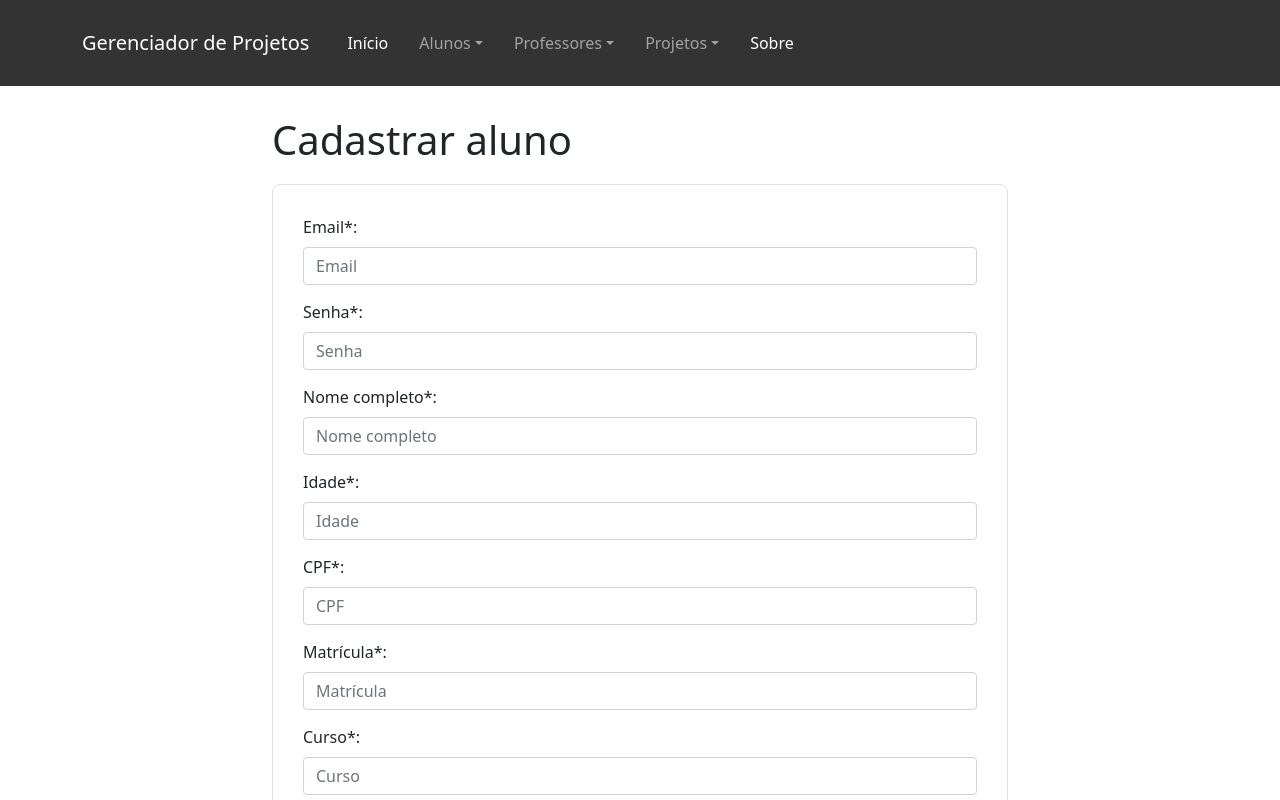
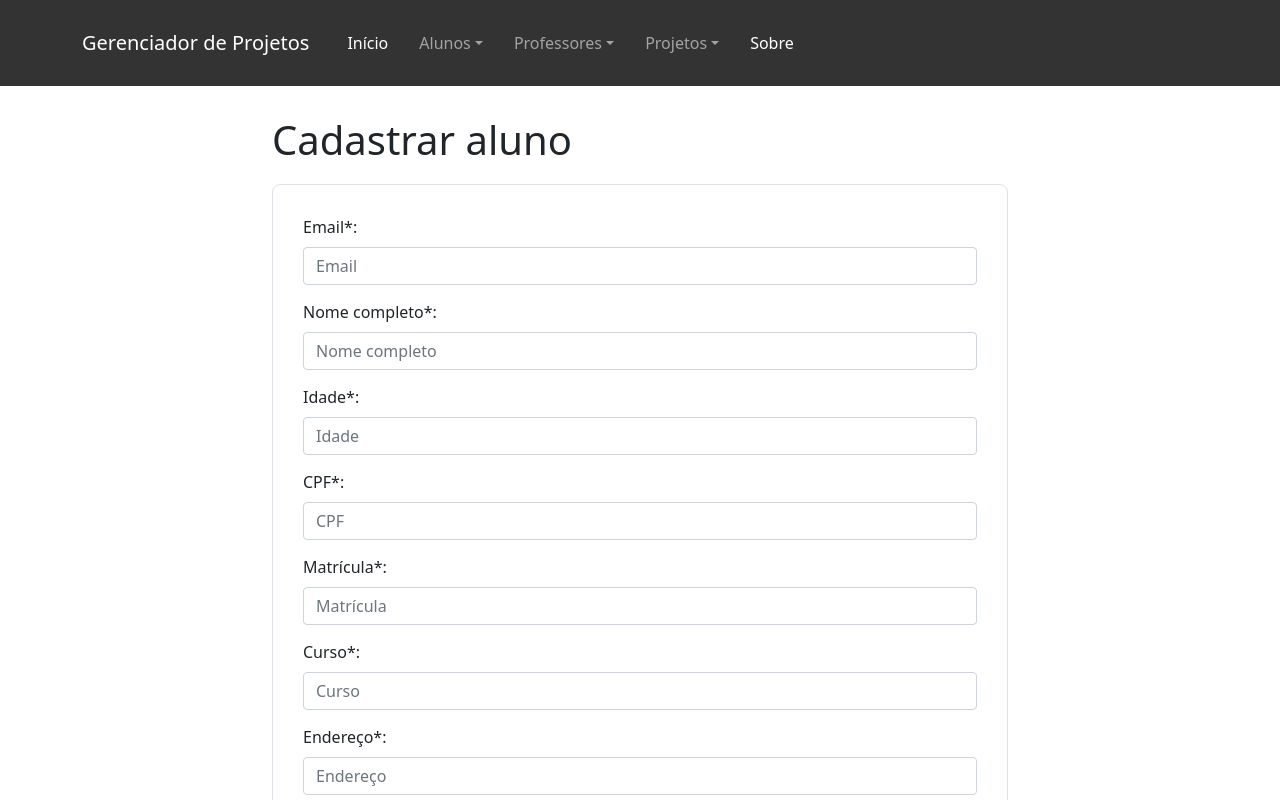
Before and after one commit to ghustavosm/tdig-projeto-final, a React (Create React App) app: page /cadastrar/aluno in a window 1280 px wide. Shown: the top 800 px of the page. Built offline with nearby package versions, Linux system fonts and the light colour scheme.

Commit message:
Ajustes finais

```diff
--- a/src/pages/Aluno/CadastrarAluno.js
+++ b/src/pages/Aluno/CadastrarAluno.js
@@ -10,7 +10,7 @@ import FormularioAluno from '../../pages/Aluno/FormularioAluno';
 const Cadastrar = () => {
 
   const [sucesso, setSucesso] = useState(false);
-  const valoresIniciais = { email: '', senha: '', tipo: 'aluno', nome: '', idade: '', cpf: '', matricula: '', curso: '', endereco: '', numero: '', complemento: '', bairro: '', cidade: '', estado: '', cep: ''};
+  const valoresIniciais = { email: '', tipo: 'aluno', nome: '', idade: '', cpf: '', matricula: '', curso: '', endereco: '', numero: '', complemento: '', bairro: '', cidade: '', estado: '', cep: ''};
 
   const onSubmitError = (field, error, actions) => {
     console.info(error);
--- a/src/pages/Aluno/EditarAluno.js
+++ b/src/pages/Aluno/EditarAluno.js
@@ -13,7 +13,7 @@ const Editar = () => {
 
   const [sucesso, setSucesso] = useState(false);
   const [carregado, setCarregado] = useState(false);
-  const [valoresIniciais, setValoresIniciais] = useState({ email: '', senha: '', tipo: 'aluno', nome: '', idade: '', cpf: '', matricula: '', curso: '', endereco: '', numero: '', complemento: '', bairro: '', cidade: '', estado: '', cep: ''});
+  const [valoresIniciais, setValoresIniciais] = useState({ email: '', tipo: 'aluno', nome: '', idade: '', cpf: '', matricula: '', curso: '', endereco: '', numero: '', complemento: '', bairro: '', cidade: '', estado: '', cep: ''});
   const { id } = useRouteMatch().params;
 
   useEffect(() => {
@@ -21,7 +21,7 @@ const Editar = () => {
     snapshot = firebaseDB.firestore().collection('usuarios').doc(id).onSnapshot((doc) => {
         let usuario = doc.data();
         usuario.id = doc.id;
-        setValoresIniciais({ email: usuario.email, senha: usuario.senha, tipo: usuario.tipo, nome: usuario.nome, idade: usuario.idade, cpf: usuario.cpf, matricula: usuario.matricula, curso: usuario.curso, endereco: usuario.endereco, numero: usuario.numero, complemento: usuario.complemento, bairro: usuario.bairro, cidade: usuario.cidade, estado: usuario.estado, cep: usuario.cep});
+        setValoresIniciais({ email: usuario.email, tipo: usuario.tipo, nome: usuario.nome, idade: usuario.idade, cpf: usuario.cpf, matricula: usuario.matricula, curso: usuario.curso, endereco: usuario.endereco, numero: usuario.numero, complemento: usuario.complemento, bairro: usuario.bairro, cidade: usuario.cidade, estado: usuario.estado, cep: usuario.cep});
         setCarregado(true);
     });
     return () => {
--- a/src/pages/Aluno/FormularioAluno.js
+++ b/src/pages/Aluno/FormularioAluno.js
@@ -9,7 +9,6 @@ const FormularioAluno = ({component: Component, ...rest}) => {
      */
     const schema = Yup.object().shape({
       email: Yup.string().email().required(),
-      senha: Yup.string().required(),
       nome: Yup.string().required(),
       idade: Yup.number().transform(value => isNaN(value) ? 0 : value).required().integer().min(17, 'Você deve ter mais que 16 anos'),
       cpf: Yup.string().required().matches(/^\d{3}\.\d{3}\.\d{3}\-\d{2}$/, 'O CPF deve estar no formato 000.000.000-00'),
@@ -47,12 +46,6 @@ const FormularioAluno = ({component: Component, ...rest}) => {
                     <label htmlFor="email">Email*:</label>
                     <Field type="email" className={"form-control" + (touched.email && errors.email ? " field-error" : "")} id="email" name="email" placeholder="Email" onBlur={handleBlur} onChange={handleChange} />
                     <ErrorMessage name="email" className={"alert alert-warning" + (touched.email && errors.email ? " show" : " hide")} role="alert" component="div"/>
-                  </div>
-
-                  <div className="form-group">
-                    <label htmlFor="senha">Senha*:</label>
-                    <Field type="password" className={"form-control" + (touched.senha && errors.senha ? " field-error" : "")} id="senha" name="senha" placeholder="Senha" onBlur={handleBlur} onChange={handleChange} />
-                    <ErrorMessage name="senha" className={"alert alert-warning" + (touched.senha && errors.senha ? " show" : " hide")} role="alert" component="div"/>
                   </div>
 
                   <div className="form-group">
--- a/src/pages/Aluno/VerAluno.js
+++ b/src/pages/Aluno/VerAluno.js
@@ -12,7 +12,7 @@ const VerAluno = () => {
     var [membros, setMembros] = useState([]);
     var [projetos, setProjetos] = useState([]);
     const [sucesso, setSucesso] = useState(false);
-    const [valoresIniciais, setValoresIniciais] = useState({ email: '', senha: '', tipo: 'aluno', nome: '', idade: '', cpf: '', matricula: '', curso: '', endereco: '', numero: '', complemento: '', bairro: '', cidade: '', estado: '', cep: '' });
+    const [valoresIniciais, setValoresIniciais] = useState({ email: '', tipo: 'aluno', nome: '', idade: '', cpf: '', matricula: '', curso: '', endereco: '', numero: '', complemento: '', bairro: '', cidade: '', estado: '', cep: '' });
     const { id } = useRouteMatch().params;
 
     useEffect(() => {
@@ -32,7 +32,7 @@ const VerAluno = () => {
                 snapshot = firebaseDB.firestore().collection('usuarios').doc(id).onSnapshot((doc) => {
                     let usuario = doc.data();
                     usuario.id = doc.id;
-                    setValoresIniciais({ email: usuario.email, senha: usuario.senha, tipo: usuario.tipo, nome: usuario.nome, idade: usuario.idade, cpf: usuario.cpf, matricula: usuario.matricula, curso: usuario.curso, endereco: usuario.endereco, numero: usuario.numero, complemento: usuario.complemento, bairro: usuario.bairro, cidade: usuario.cidade, estado: usuario.estado, cep: usuario.cep });
+                    setValoresIniciais({ email: usuario.email, tipo: usuario.tipo, nome: usuario.nome, idade: usuario.idade, cpf: usuario.cpf, matricula: usuario.matricula, curso: usuario.curso, endereco: usuario.endereco, numero: usuario.numero, complemento: usuario.complemento, bairro: usuario.bairro, cidade: usuario.cidade, estado: usuario.estado, cep: usuario.cep });
                     setSucesso(true);
                 });
             }).catch(function (error) {
--- a/src/pages/Professor/CadastrarProfessor.js
+++ b/src/pages/Professor/CadastrarProfessor.js
@@ -10,7 +10,7 @@ import FormularioProfessor from '../../pages/Professor/FormularioProfessor';
 const Cadastrar = () => {
 
   const [sucesso, setSucesso] = useState(false);
-  const valoresIniciais = { email: '', senha: '', tipo: 'professor', nome: '', matricula: '', atuacao: '', formacao: ''};
+  const valoresIniciais = { email: '', tipo: 'professor', nome: '', matricula: '', atuacao: '', formacao: ''};
 
   const onSubmitError = (field, error, actions) => {
     console.info(error);
--- a/src/pages/Professor/EditarProfessor.js
+++ b/src/pages/Professor/EditarProfessor.js
@@ -13,7 +13,7 @@ const Editar = () => {
 
   const [sucesso, setSucesso] = useState(false);
   const [carregado, setCarregado] = useState(false);
-  const [valoresIniciais, setValoresIniciais] = useState({ email: '', senha: '', tipo: 'professor', nome: '', matricula: '', atuacao: '', formacao: ''});
+  const [valoresIniciais, setValoresIniciais] = useState({ email: '', tipo: 'professor', nome: '', matricula: '', atuacao: '', formacao: ''});
   const { id } = useRouteMatch().params;
 
   useEffect(() => {
@@ -21,7 +21,7 @@ const Editar = () => {
     snapshot = firebaseDB.firestore().collection('usuarios').doc(id).onSnapshot((doc) => {
         let usuario = doc.data();
         usuario.id = doc.id;
-        setValoresIniciais({ email: usuario.email, senha: usuario.senha, tipo: usuario.tipo, nome: usuario.nome, matricula: usuario.matricula, atuacao: usuario.atuacao, formacao: usuario.formacao});
+        setValoresIniciais({ email: usuario.email, tipo: usuario.tipo, nome: usuario.nome, matricula: usuario.matricula, atuacao: usuario.atuacao, formacao: usuario.formacao});
         setCarregado(true);
     });
     return () => {
--- a/src/pages/Professor/FormularioProfessor.js
+++ b/src/pages/Professor/FormularioProfessor.js
@@ -9,7 +9,6 @@ const FormularioProfessor = ({component: Component, ...rest}) => {
      */
     const schema = Yup.object().shape({
       email: Yup.string().email().required(),
-      senha: Yup.string().required(),
       nome: Yup.string().required(),
       matricula: Yup.string().required().matches(/^\d{9}$/, 'A matrícula deve conter 9 dígitos'),
       atuacao: Yup.string().required(),
@@ -41,12 +40,6 @@ const FormularioProfessor = ({component: Component, ...rest}) => {
                     <label htmlFor="email">Email*:</label>
                     <Field type="email" className={"form-control" + (touched.email && errors.email ? " field-error" : "")} id="email" name="email" placeholder="Email" onBlur={handleBlur} onChange={handleChange} />
                     <ErrorMessage name="email" className={"alert alert-warning" + (touched.email && errors.email ? " show" : " hide")} role="alert" component="div"/>
-                  </div>
-
-                  <div className="form-group">
-                    <label htmlFor="senha">Senha*:</label>
-                    <Field type="password" className={"form-control" + (touched.senha && errors.senha ? " field-error" : "")} id="senha" name="senha" placeholder="Senha" onBlur={handleBlur} onChange={handleChange} />
-                    <ErrorMessage name="senha" className={"alert alert-warning" + (touched.senha && errors.senha ? " show" : " hide")} role="alert" component="div"/>
                   </div>
 
                   <div className="form-group">
--- a/src/pages/Professor/VerProfessor.js
+++ b/src/pages/Professor/VerProfessor.js
@@ -12,7 +12,7 @@ const VerProfessor = () => {
     var [membros, setMembros] = useState([]);
     var [projetos, setProjetos] = useState([]);
     const [sucesso, setSucesso] = useState(false);
-    const [valoresIniciais, setValoresIniciais] = useState({ email: '', senha: '', tipo: 'professor', nome: '', matricula: '', atuacao: '', formacao: '' });
+    const [valoresIniciais, setValoresIniciais] = useState({ email: '', tipo: 'professor', nome: '', matricula: '', atuacao: '', formacao: '' });
     const { id } = useRouteMatch().params;
 
     useEffect(() => {
@@ -32,7 +32,7 @@ const VerProfessor = () => {
                 snapshot = firebaseDB.firestore().collection('usuarios').doc(id).onSnapshot((doc) => {
                     let usuario = doc.data();
                     usuario.id = doc.id;
-                    setValoresIniciais({ email: usuario.email, senha: usuario.senha, tipo: usuario.tipo, nome: usuario.nome, matricula: usuario.matricula, atuacao: usuario.atuacao, formacao: usuario.formacao });
+                    setValoresIniciais({ email: usuario.email, tipo: usuario.tipo, nome: usuario.nome, matricula: usuario.matricula, atuacao: usuario.atuacao, formacao: usuario.formacao });
                     setSucesso(true);
                 });
             }).catch(function (error) {
--- a/src/pages/Projeto/VerProjeto.js
+++ b/src/pages/Projeto/VerProjeto.js
@@ -9,8 +9,8 @@ import BotaoVoltar from '../../components/BotaoVoltar';
  */
 const VerProjeto = () => {
 
-  var [membros, setMembros] = useState([]);
-  var [usuarios, setUsuarios] = useState([]);
+  const [membros, setMembros] = useState([]);
+  const [usuarios, setUsuarios] = useState([]);
   const [sucesso, setSucesso] = useState(false);
   const [valoresIniciais, setValoresIniciais] = useState({ nome: '', descricao: '' });
   const { id } = useRouteMatch().params;
--- a/src/pages/Projeto/VincularMembro.js
+++ b/src/pages/Projeto/VincularMembro.js
@@ -9,15 +9,16 @@ import FormularioVincularMembro from '../../pages/Projeto/FormularioVincularMemb
  */
 const Vincular = () => {
 
+    const [usuarios, setUsuarios] = useState([]);
     const { tipo, id } = useRouteMatch().params;
     const [sucesso, setSucesso] = useState(false);
     let valoresIniciais = {};
-    if(tipo === 'membro') {
-        valoresIniciais = { projeto: '', usuario: id, funcao: ''};
-    } else if(tipo === 'projeto') {
-        valoresIniciais = { projeto: id, usuario: '', funcao: ''};
+    if (tipo === 'membro') {
+        valoresIniciais = { projeto: '', usuario: id, funcao: '' };
+    } else if (tipo === 'projeto') {
+        valoresIniciais = { projeto: id, usuario: '', funcao: '' };
     } else {
-        valoresIniciais = { projeto: '', usuario: '', funcao: ''};
+        valoresIniciais = { projeto: '', usuario: '', funcao: '' };
     }
 
     const onSubmitError = (field, error, actions) => {
@@ -31,15 +32,25 @@ const Vincular = () => {
      * Submissão do formulário
      */
     const onSubmit = (values, actions) => {
+        setTimeout(() => {
             let membrosTabela = firebaseDB.firestore().collection('membros');
-        setTimeout(() => {
+            firebaseDB.firestore().collection('usuarios').get().then((snapshot) => {
+                let usuarios = [];
+                snapshot.forEach(function (doc) {
+                    usuarios[doc.id] = doc.data();
+                });
+                setUsuarios(usuarios);
                 membrosTabela.where('projeto', '==', values.projeto).where('usuario', '==', values.usuario).get().then((snapshot) => {
-                if(snapshot.size >= 1) {
+                    if (snapshot.size >= 1) {
                         throw new Error('Este usuário já está vinculado ao projeto.');
                     } else {
                         membrosTabela.where('projeto', '==', values.projeto).where('funcao', '==', 'Coordenador').get().then((snapshot) => {
-                        if(snapshot.size >= 1 && values.funcao === 'Coordenador') {
+                            if (snapshot.size >= 1 && values.funcao === 'Coordenador') {
                                 throw new Error('Este projeto já possui um coordenador cadastrado.');
+                            } else if(usuarios[values.usuario].tipo === 'aluno' && values.funcao === 'Coordenador') {
+                                throw new Error('Um aluno não pode coordenar um projeto.');
+                            } else if(usuarios[values.usuario].tipo === 'professor' && values.funcao !== 'Coordenador') {
+                                throw new Error('Um professor não pode assumir esta função.');
                             } else {
                                 membrosTabela.add(values).then(() => {
                                     actions.resetForm({});
@@ -60,6 +71,10 @@ const Vincular = () => {
                 }).catch((error) => {
                     setSucesso(false);
                     onSubmitError('usuario', error, actions);
+                });
+            }).catch(function (error) {
+                setSucesso(false);
+                console.error("Erro ao carregar usuários!", error);
             });
         }, 400);
     }
```
Also changed, not shown: 1 other file (tests, documents, lock files or other folders). Lines whose indentation alone changed are shown as unchanged.
